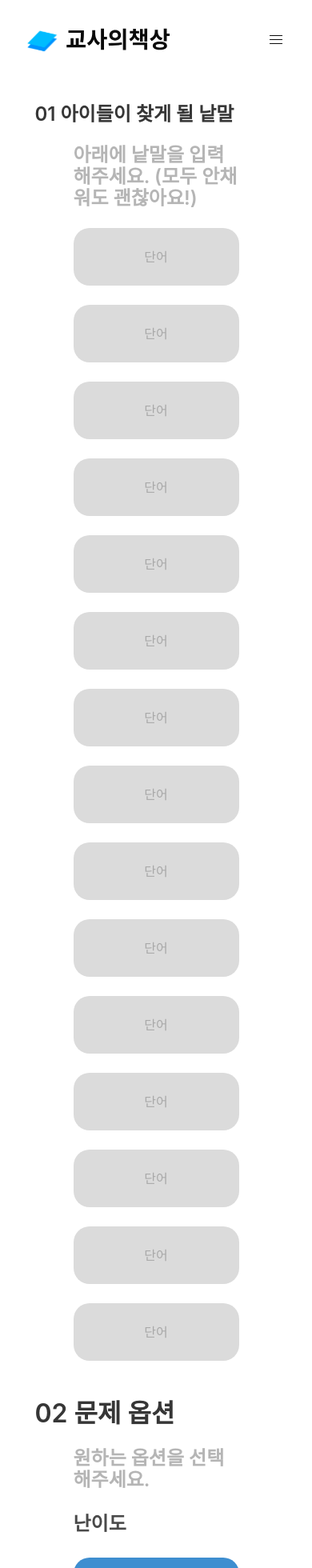
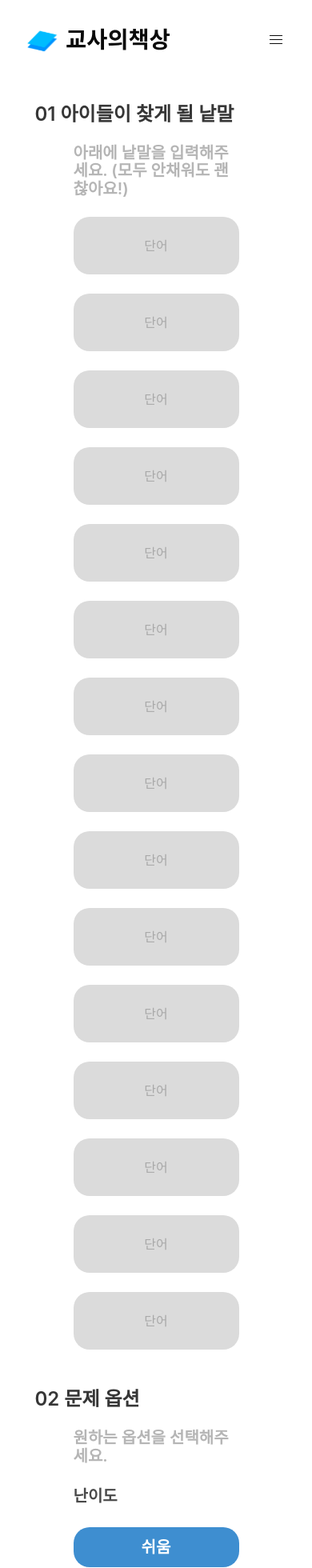
Before and after one commit to hoetaek/teacher-desk, a Vue app in the folder teacher_desk_vue/: page /wordsearch/kr in a window 390 px wide. Shown: the top 1960 px of the page at 80% size. Built offline with nearby package versions, Linux system fonts and the light colour scheme.

Commit message:
feat: apply responsive design for korean wordsearch

```diff
--- a/teacher_desk_vue/src/views/WordsearchKoreanView.vue
+++ b/teacher_desk_vue/src/views/WordsearchKoreanView.vue
@@ -4,7 +4,7 @@
 
     <div class="mx-6 mb-6">
 
-      <div class="title is-4 has-text-grey-light">아래에 낱말을 입력해주세요. (모두 안채워도 괜찮아요!)</div>
+      <div class="title is-size-4-desktop is-size-5-tablet is-size-5-mobile has-text-grey-light">아래에 낱말을 입력해주세요. (모두 안채워도 괜찮아요!)</div>
 
       <enter-word
         @text-input-changed="firstTextInputChanged"
@@ -20,12 +20,12 @@
       ></enter-word>
 
     </div>
-    <div class="title is-3">02 문제 옵션</div>
+    <div class="title is-size-3-desktop is-size-4-mobile">02 문제 옵션</div>
     <div class="mx-6 mb-6">
-      <div class="title is-4 has-text-grey-light">원하는 옵션을 선택해주세요.</div>
+      <div class="title is-size-4-desktop is-size-5-tablet is-size-5-mobile has-text-grey-light">원하는 옵션을 선택해주세요.</div>
 
       <div class="columns is-vcentered">
-        <div class="column is-size-4 has-text-weight-bold">
+        <div class="column is-size-4-desktop is-size-4-tablet is-size-5-mobile has-text-weight-bold">
           난이도
         </div>
         <selection-buttons
@@ -36,7 +36,7 @@
       </div>
 
       <div class="columns is-vcentered">
-        <div class="column is-size-4 has-text-weight-bold">
+        <div class="column is-size-4-desktop is-size-4-tablet is-size-5-mobile has-text-weight-bold">
           초성 힌트 제공
         </div>
         <div class="column">
@@ -52,7 +52,7 @@
       </div>
       <button
         type="submit"
-        class="button is-info is-fullwidth is-size-2-desktop is-size-4-tablet is-size-5-mobile has-text-weight-bold"
+        class="button is-info is-fullwidth is-size-2-desktop is-size-4-tablet is-size-6-mobile has-text-weight-bold"
         id="make-worksheet"
         @click="fetchWorksheet"
       >
```
